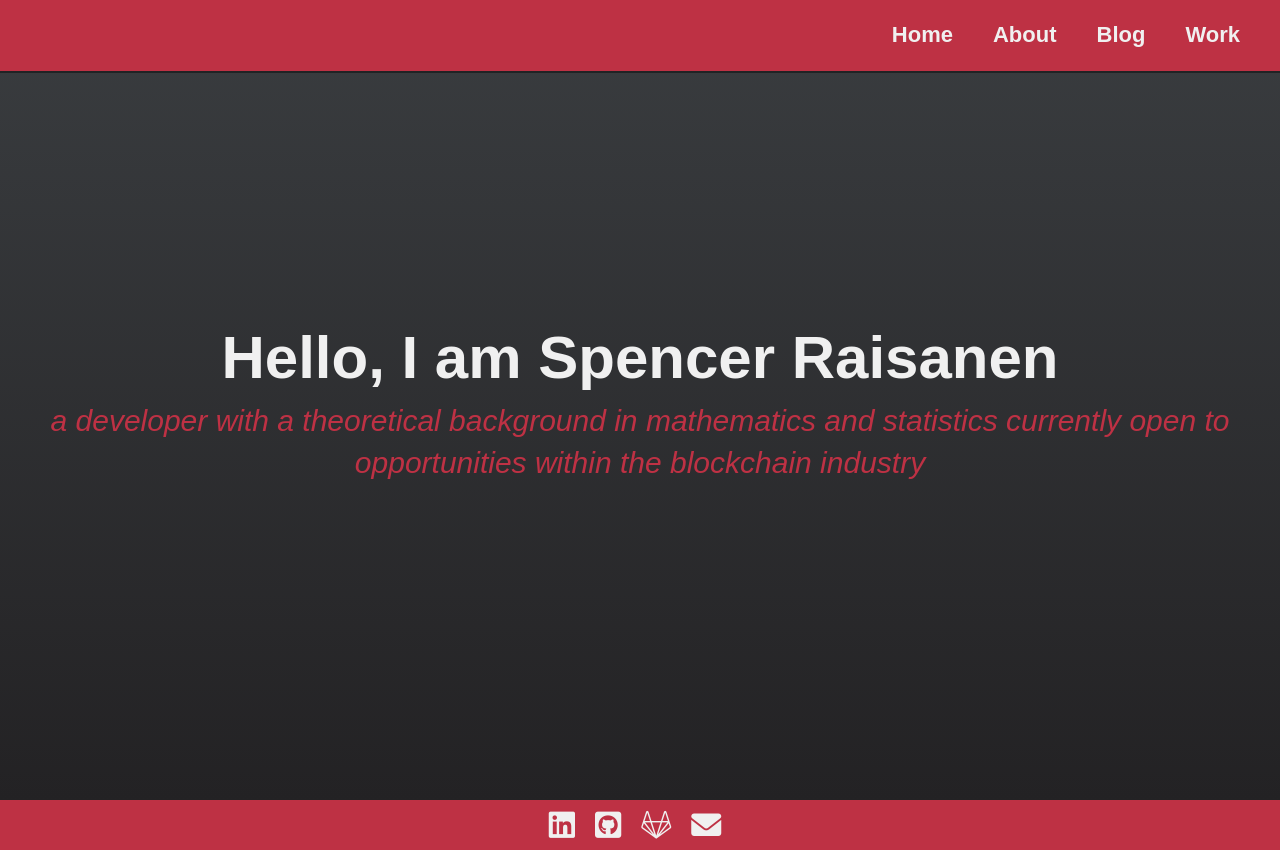
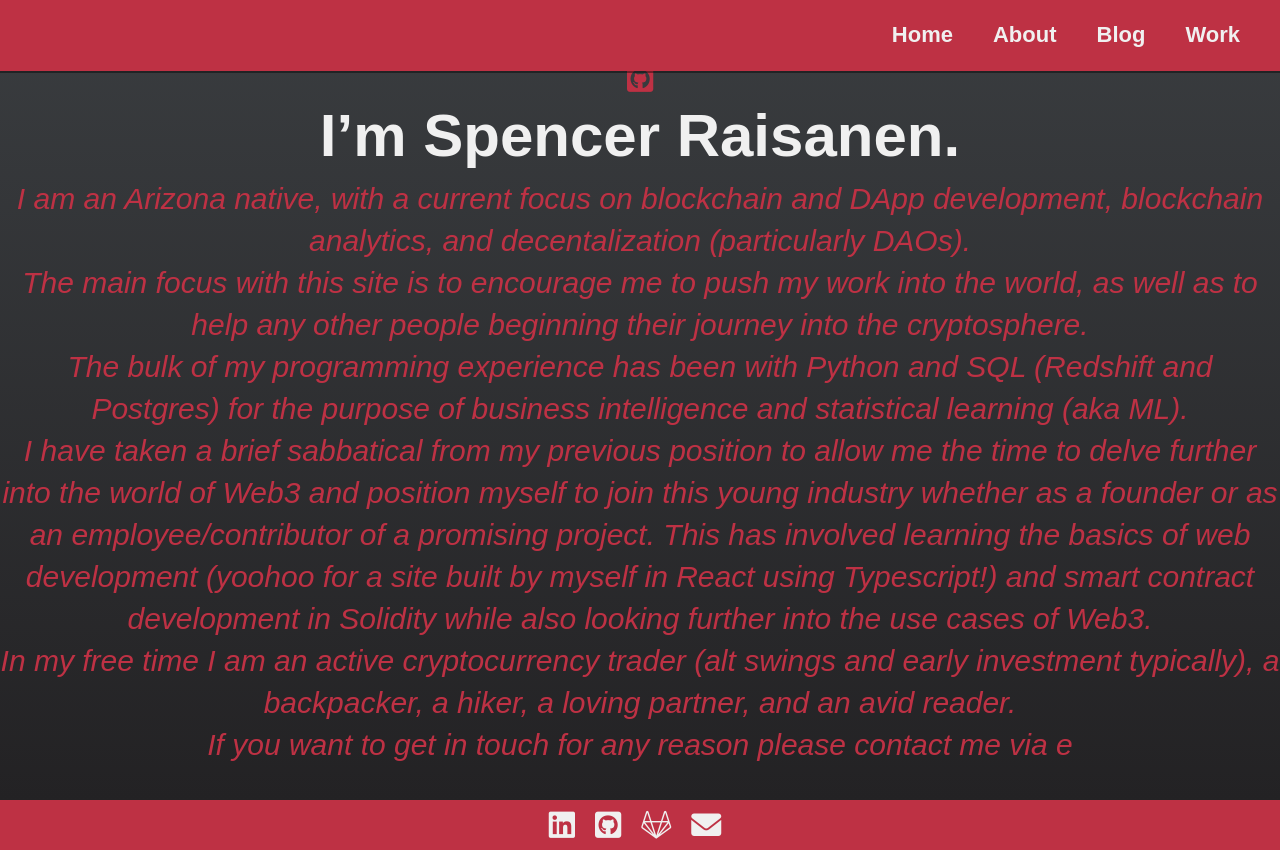
Before and after one commit to spencerrais/1-blog, a React (Create React App) app in the folder 1-blog/: page /about in a window 1280 px wide. Built offline with nearby package versions, Linux system fonts and the light colour scheme.

Commit message:
added new section, adjusted CSS

```diff
--- a/1-blog/src/components/Nav/Nav.css
+++ b/1-blog/src/components/Nav/Nav.css
@@ -35,6 +35,7 @@
   display: block;
   font-size: 2.2rem;
   padding: 2rem;
+  color: var(--main-white);
 }
 
 .nav-list a:hover {
--- a/1-blog/src/pages/About.tsx
+++ b/1-blog/src/pages/About.tsx
@@ -1,10 +1,32 @@
+import '../pages/About.css'
+
 function About() {
     return(
         <div>
-        <section id="welcome-section" className= 'welcome-section'>
-            <h1>Hello, I am Spencer Raisanen</h1>
-            <p>a developer with a theoretical background in mathematics and statistics
-            currently open to opportunities within the blockchain industry</p>
+        <section id="about-section" className= 'welcome-section'>
+        <section className="about-section-top">
+        <i className="fab fa-github-square"></i>
+        <h1>I’m Spencer Raisanen.</h1>
+            </section>
+            <p>
+I am an Arizona native, with a current focus on blockchain and DApp development, blockchain analytics, and decentalization (particularly DAOs).
+            </p>
+
+            <p>
+The main focus with this site is to encourage me to push my work into the world, as well as to help any other people beginning their journey into the cryptosphere.
+            </p>
+            <p>
+The bulk of my programming experience has been with Python and SQL (Redshift and Postgres) for the purpose of business intelligence and statistical learning (aka ML).
+            </p>
+            <p>
+I have taken a brief sabbatical from my previous position to allow me the time to delve further into the world of Web3 and position myself to join this young industry whether as a founder or as an employee/contributor of a promising project. This has involved learning the basics of web development (yoohoo for a site built by myself in React using Typescript!) and smart contract development in Solidity while also looking further into the use cases of Web3.
+            </p>
+            <p>
+In my free time I am an active cryptocurrency trader (alt swings and early investment typically), a backpacker, a hiker, a loving partner, and an avid reader.
+            </p>
+            <p>
+If you want to get in touch for any reason please contact me via e
+            </p>
         </section>
     </div>
     )
--- a/1-blog/src/pages/Home.css
+++ b/1-blog/src/pages/Home.css
@@ -48,3 +48,13 @@ i {
   color: var(--main-red);
   font-style: italic;
 }
+
+.info-section i {
+  display: block;
+  padding-top: 3rem;
+}
+
+.info-section i:hover {
+  color: var(--main-blue);
+  cursor: pointer;
+}
--- a/1-blog/src/pages/Home.tsx
+++ b/1-blog/src/pages/Home.tsx
@@ -17,7 +17,17 @@ function Home() {
                     <li>Machine Learning</li>
                     <li>Programming (Javascript, Python, Solidity & SQL)</li>
                     <li>Data Transformation, Engineering, and Analysis</li>
-
+                </ul>
+                <a href="#experience-section"><i className="fas fa-chevron-down"></i></a>
+            </section>
+            <section id="experience-section" className='info-section'>
+                <h2>Experience</h2>
+                <ul>
+                    <li>Independent Crypto Trading & Blockchain Programming Studies</li>
+                    <li>Analyst for a SAAS Company</li>
+                    <li>Analyst & Project Manager for a Contractor</li>
+                    <li>MSc in Computational Engineering: Applied Mathematics</li>
+                    <li>BSc in Mechanical Engineering and Automation</li>
                 </ul>
             </section>
         </div>
```
Also changed, not shown: 1-blog/src/pages/About.css (added).
